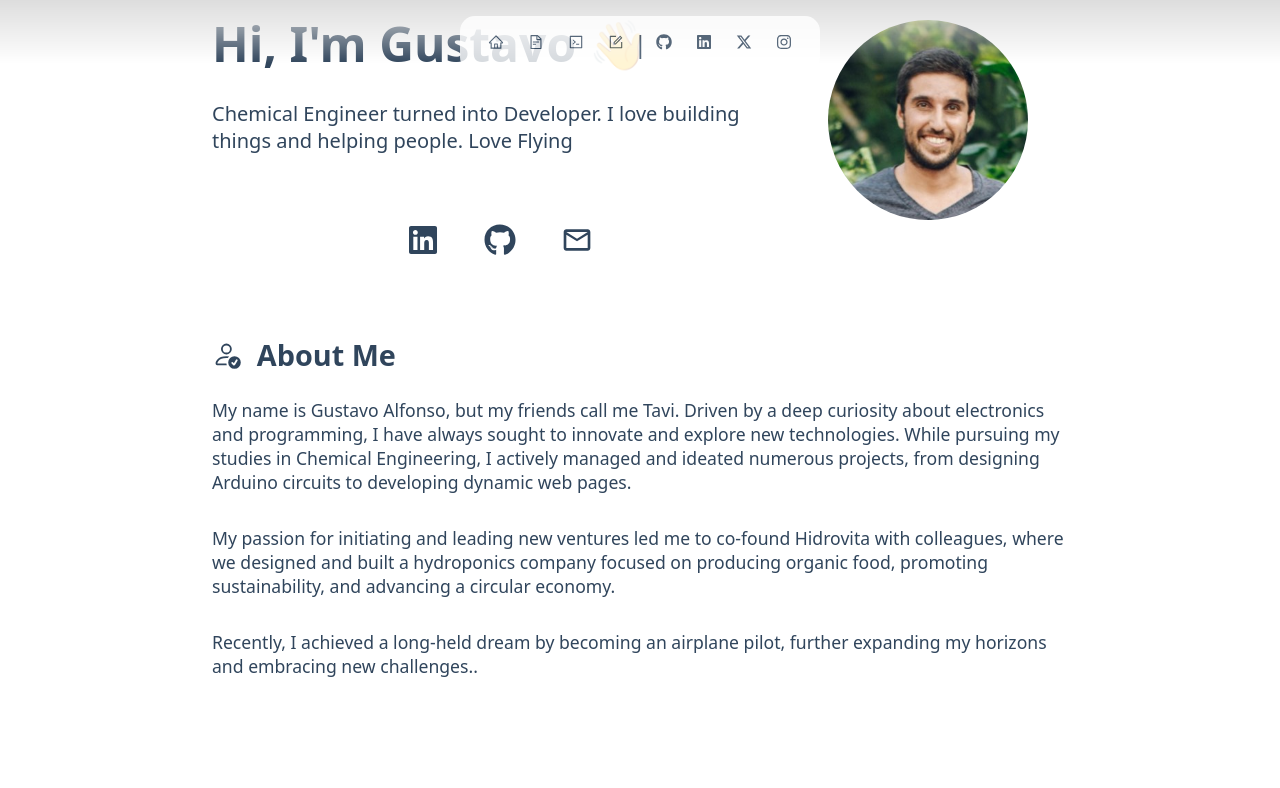
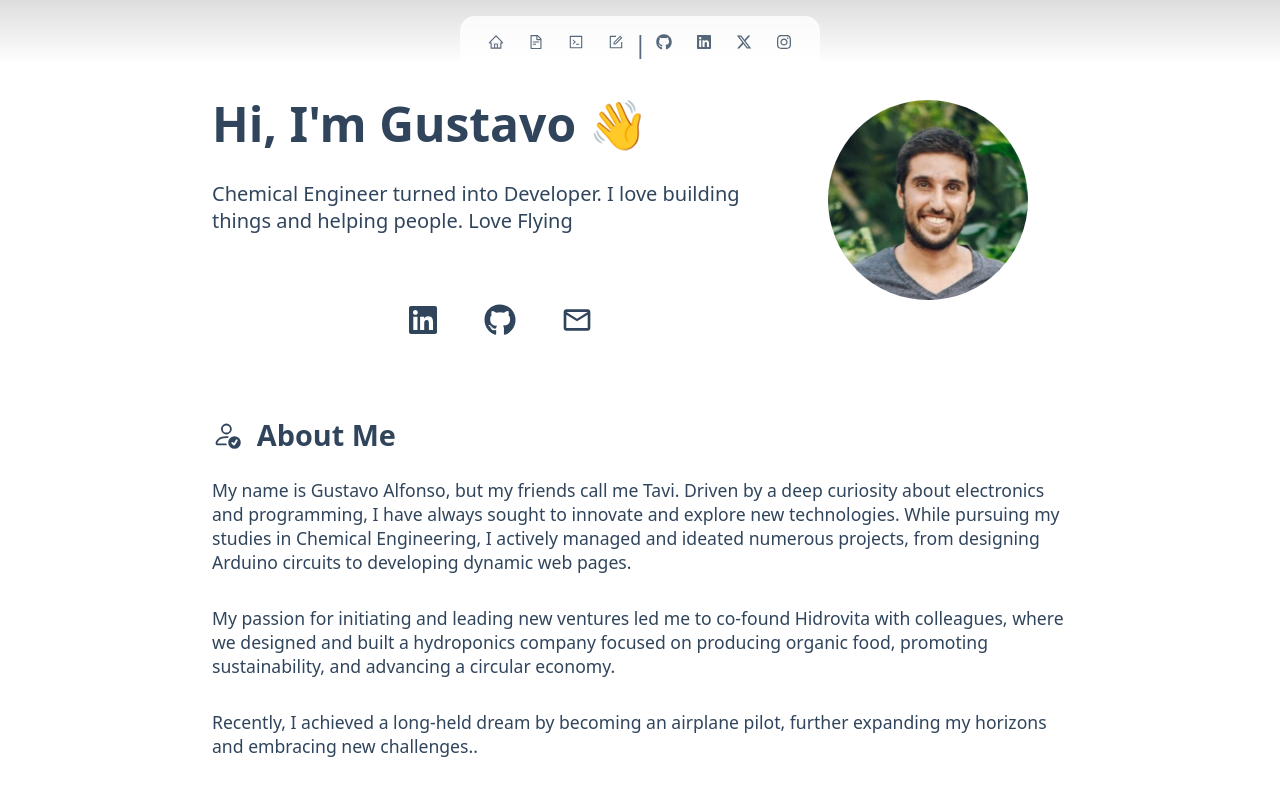
Before and after one commit to gusalfonso/myportfolio, a React (Vite) app: page / in a window 1280 px wide. Shown: the top 788 px of the page. Built offline with nearby package versions, Linux system fonts and the light colour scheme.

Commit message:
dimension fix

```diff
--- a/src/css/Hero.css
+++ b/src/css/Hero.css
@@ -1,4 +1,5 @@
 .hero-container {
+  margin-top: 5rem;
   width: 100%;
   display: flex;
   align-items: center;
@@ -54,7 +55,6 @@
     flex-direction: column;
     align-items: center;
     text-align: center;
-    margin-top: 5rem;
 
     .img-container {
       order: -1;
```
